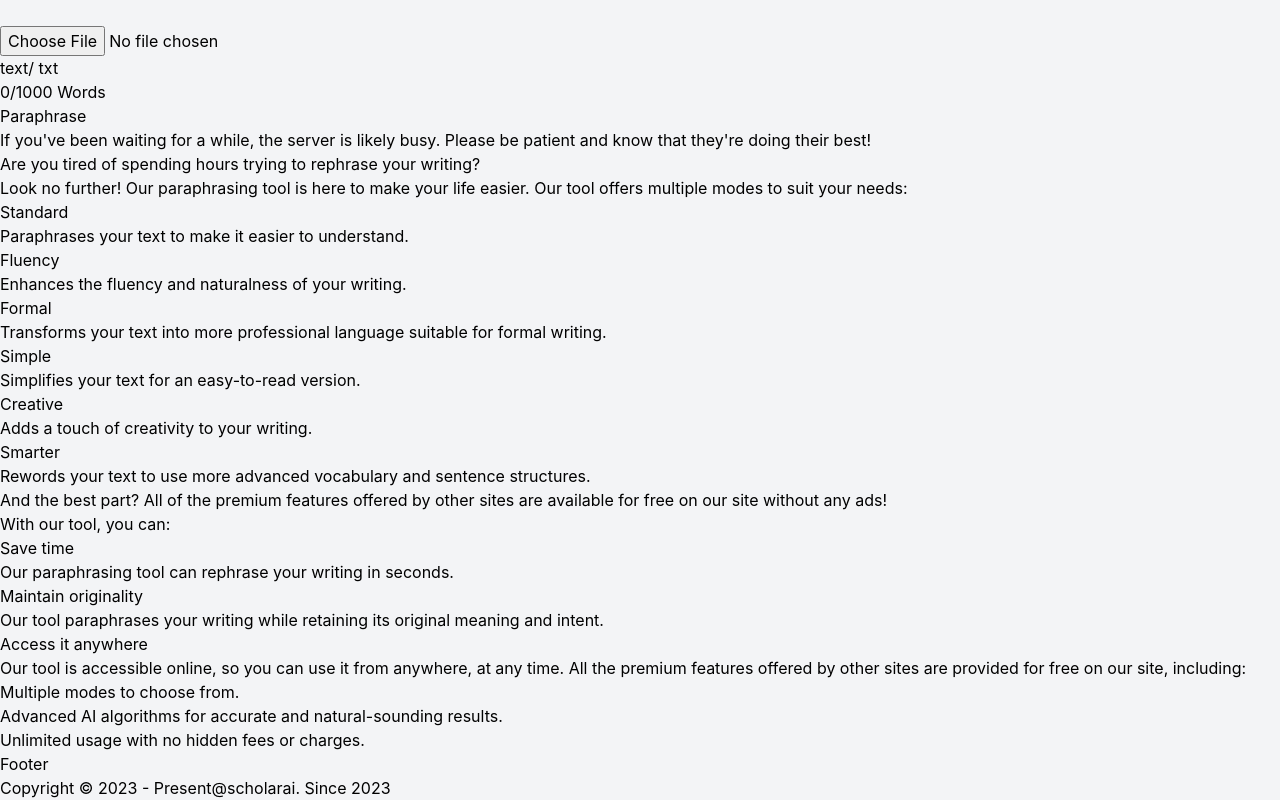
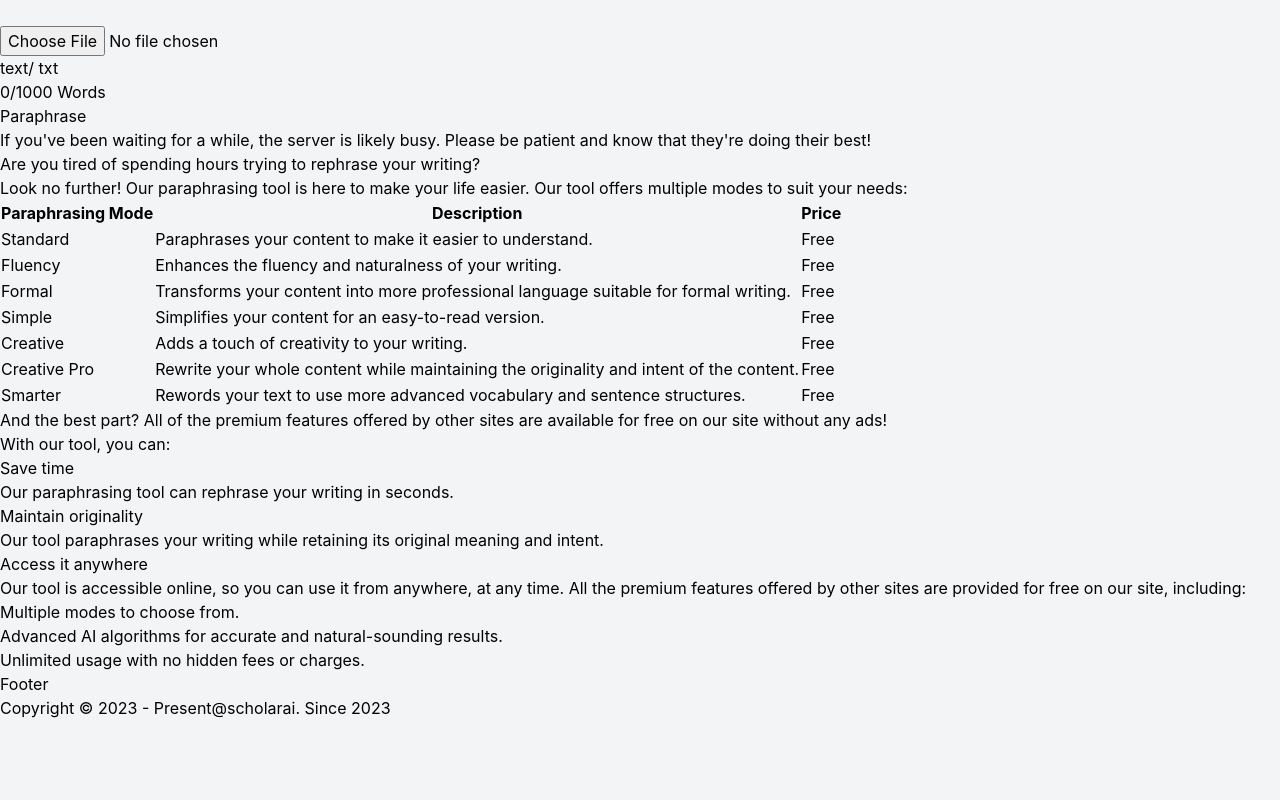
Before and after one commit to aditya-pushkar/grammyai-client, a React (Vite) app: page / in a window 1280 px wide. Shown: the part 1781-2581 px from the top of the page. After the commit the page ends 2501 px from the top, so only its background shows below. Built offline with nearby package versions, Linux system fonts and the light colour scheme.

Commit message:
content <div> --removed and content <table> --added

```diff
--- a/src/components/paraphraser/About.jsx
+++ b/src/components/paraphraser/About.jsx
@@ -4,7 +4,7 @@ const About = () => {
   const MODES = [
     {
       mode: "Standard",
-      des: "Paraphrases your text to make it easier to understand.",
+      des: "Paraphrases your content to make it easier to understand.",
       iconClass: "",
     },
     {
@@ -14,17 +14,22 @@ const About = () => {
     },
     {
       mode: "Formal",
-      des: "Transforms your text into more professional language suitable for formal writing.",
+      des: "Transforms your content into more professional language suitable for formal writing.",
       iconClass: "",
     },
     {
       mode: "Simple",
-      des: "Simplifies your text for an easy-to-read version.",
+      des: "Simplifies your content for an easy-to-read version.",
       iconClass: "",
     },
     {
       mode: "Creative",
       des: "Adds a touch of creativity to your writing.",
+      iconClass: "",
+    },
+    {
+      mode: "Creative Pro",
+      des: "Rewrite your whole content while maintaining the originality and intent of the content.",
       iconClass: "",
     },
     {
@@ -51,18 +56,42 @@ const About = () => {
               to suit your needs:
             </p>
           </div>
-          <div className="space-y-8 md:grid md:grid-cols-2 lg:grid-cols-2 md:gap-12 md:space-y-0">
-            {MODES.map((mode, key) => (
-              <div key={key}>
-                {/* <div className="flex justify-center items-center mb-4 w-10 h-10 rounded-full lg:h-10 lg:w-10 bg-gradient-to-b from-blue-500 to-blue-600">
-                <svg className="w-5 h-5 text-white lg:w-5 lg:h-5" fill="currentColor" viewBox="0 0 20 20" xmlns="http://www.w3.org/2000/svg"><path fill-rule="evenodd" d="M3 3a1 1 0 000 2v8a2 2 0 002 2h2.586l-1.293 1.293a1 1 0 101.414 1.414L10 15.414l2.293 2.293a1 1 0 001.414-1.414L12.414 15H15a2 2 0 002-2V5a1 1 0 100-2H3zm11.707 4.707a1 1 0 00-1.414-1.414L10 9.586 8.707 8.293a1 1 0 00-1.414 0l-2 2a1 1 0 101.414 1.414L8 10.414l1.293 1.293a1 1 0 001.414 0l4-4z" clip-rule="evenodd"></path></svg>
-            </div> */}
-                <h3 className="mb-2 text-xl font-bold text-gray-700">
-                  {mode.mode}
-                </h3>
-                <p className="text-gray-500 ">{mode.des}</p>
-              </div>
-            ))}
+
+          <div className=" flex  w-80 overflow-x-scroll md:w-full md:items-center md:justify-center">
+           <div className="">
+           <table className="overflow-x-auto min-w-full divide-y-2 divide-gray-200 text-sm w-10">
+              <thead className="text-center ">
+                <tr>
+                  <th className="whitespace-nowrap px-4 py-2 font-medium text-gray-900 w-10">
+                    Paraphrasing Mode
+                  </th>
+                  <th className="whitespace-nowrap px-4 py-2 font-medium text-gray-900">
+                    Description
+                  </th>
+                  <th className="whitespace-nowrap px-4 py-2 font-medium text-gray-900">
+                    Price
+                  </th>
+                </tr>
+              </thead>
+
+              <tbody className="divide-y divide-gray-200 ">
+                {MODES.map((mode, key) => (
+                  <tr className="odd:bg-gray-50" key={key}>
+                    <td className="whitespace-nowrap px-4 py-2 font-medium text-gray-700">
+                      {mode.mode}
+                    </td>
+                    <td className="whitespace-nowrap px-4 py-2 text-gray-700">
+                      {mode.des}
+                    </td>
+                    <td className="whitespace-nowrap px-4 py-2 text-gray-700">
+                      Free
+                    </td>
+
+                  </tr>
+                ))}
+              </tbody>
+            </table>
+           </div>
           </div>
 
           <div className="mt-16 md:text-3xl text-2xl tracking-tight font text-blue-600 underline">
@@ -80,7 +109,9 @@ const About = () => {
             </div>
             <div className="space-y-8 md:grid md:grid-cols-2 lg:grid-cols-2 md:gap-12 md:space-y-0">
               <div>
-                <h3 className="mb-2 text-xl font-bold text-gray-700">Save time</h3>
+                <h3 className="mb-2 text-xl font-bold text-gray-700">
+                  Save time
+                </h3>
                 <p className="text-gray-500 ">
                   Our paraphrasing tool can rephrase your writing in seconds.
                 </p>
@@ -102,12 +133,18 @@ const About = () => {
                 </h3>
                 <p className="text-gray-500 ">
                   Our tool is accessible online, so you can use it from
-                  anywhere, at any time. <span className="underline">All the premium features offered by
-                  other sites are provided for free on our site, including:</span>
+                  anywhere, at any time.{" "}
+                  <span className="underline">
+                    All the premium features offered by other sites are provided
+                    for free on our site, including:
+                  </span>
                 </p>
                 <div className="px-3 mt-3 text-gray-500 space-y-1">
-                <dl>Multiple modes to choose from.</dl>
-                  <dl>Advanced AI algorithms for accurate and natural-sounding results.</dl>
+                  <dl>Multiple modes to choose from.</dl>
+                  <dl>
+                    Advanced AI algorithms for accurate and natural-sounding
+                    results.
+                  </dl>
                   <dl>Unlimited usage with no hidden fees or charges.</dl>
                 </div>
               </div>
```
